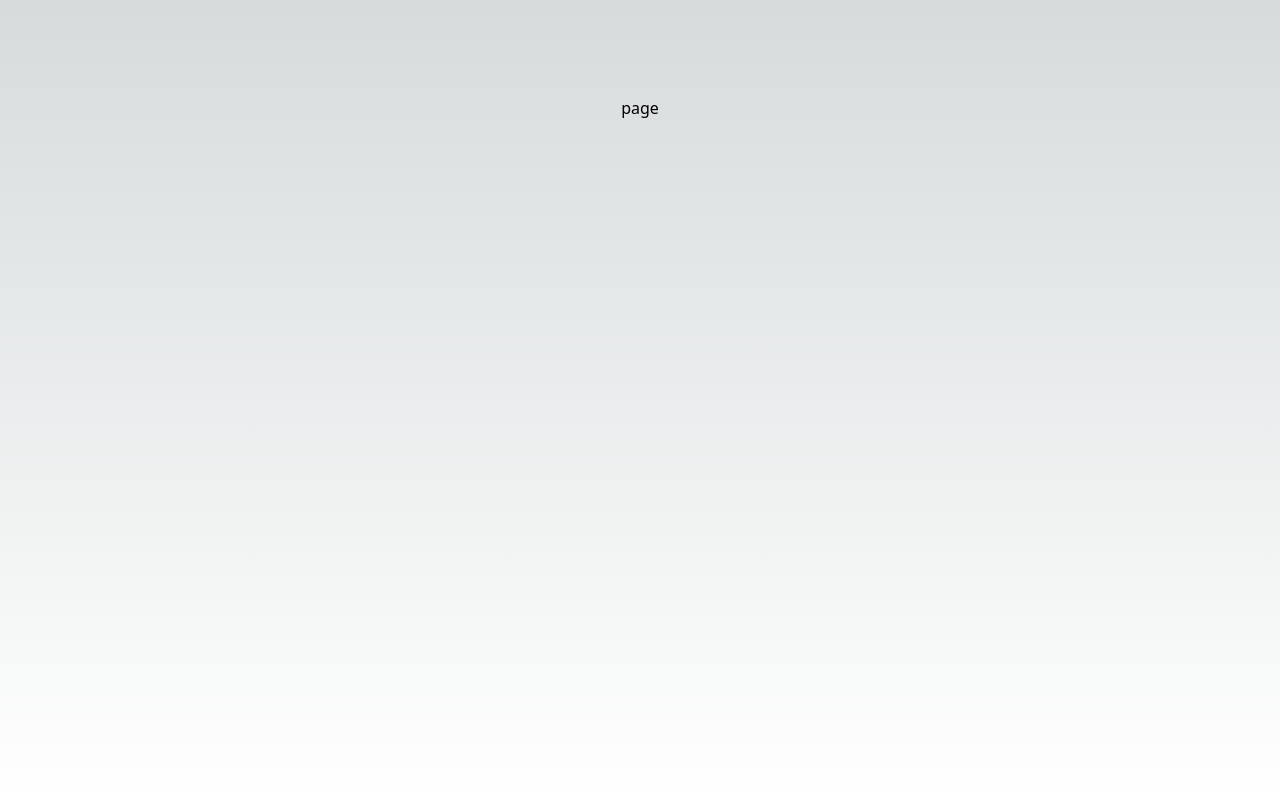
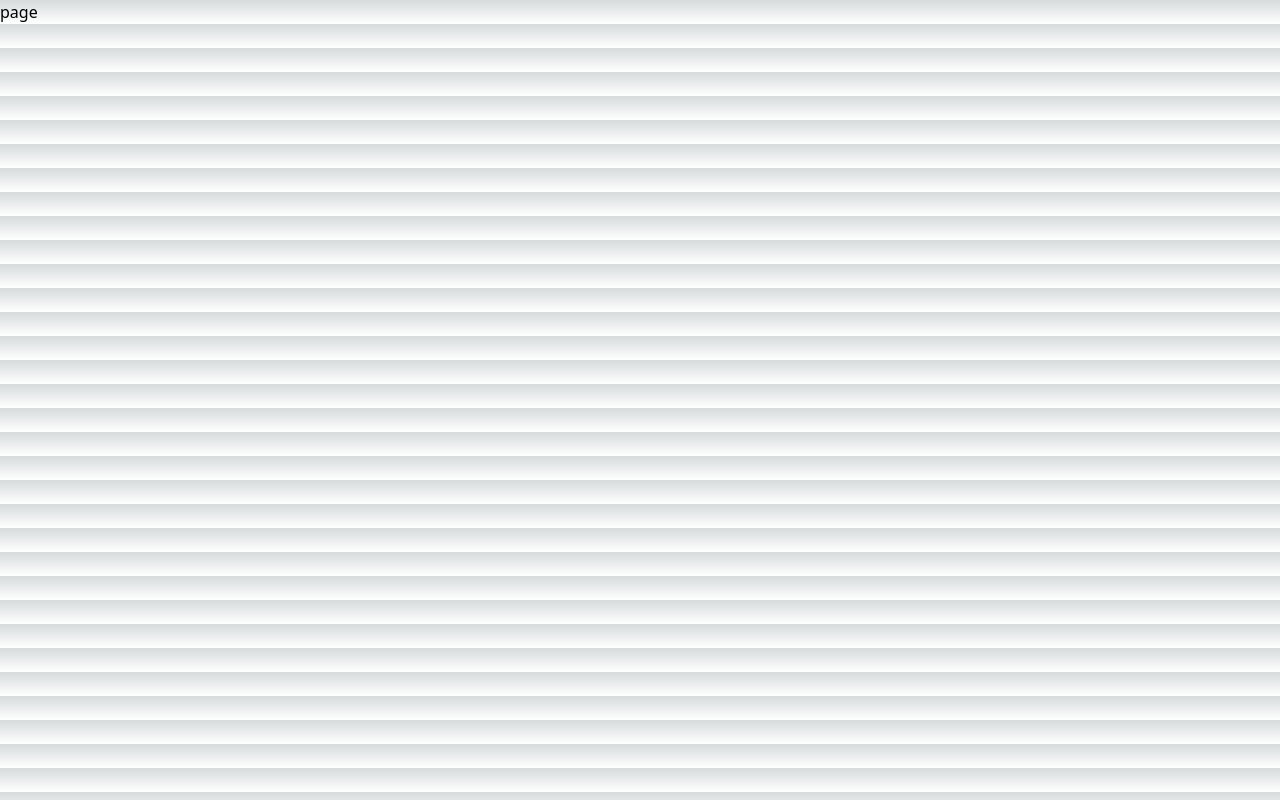
Before and after one commit to armd482/meetproejct, a Next.js app: page / in a window 1280 px wide. Built offline with nearby package versions, Linux system fonts and the light colour scheme.

Commit message:
Fix: 라이브러리 버전 관리

```diff
--- a/package.json
+++ b/package.json
@@ -17,8 +17,8 @@
     "@types/node": "^20",
     "@types/react": "^18",
     "@types/react-dom": "^18",
-    "@typescript-eslint/eslint-plugin": "^8.2.0",
-    "@typescript-eslint/parser": "^8.2.0",
+    "@typescript-eslint/eslint-plugin": "^7.0.0",
+    "@typescript-eslint/parser": "^7.0.0",
     "autoprefixer": "^10.4.20",
     "eslint": "^8.57.0",
     "eslint-config-airbnb": "^19.0.4",
@@ -29,6 +29,7 @@
     "eslint-plugin-jsx-a11y": "^6.9.0",
     "eslint-plugin-prettier": "^5.2.1",
     "eslint-plugin-react": "^7.35.0",
+    "eslint-plugin-react-hooks": "^4.3.0",
     "eslint-plugin-tailwindcss": "^3.17.4",
     "lint-staged": "^15.2.9",
     "postcss": "^8.4.41",
--- /dev/null
+++ b/postcss.config.js
@@ -0,0 +1,6 @@
+module.exports = {
+  plugins: {
+    tailwindcss: {},
+    autoprefixer: {},
+  },
+}
--- /dev/null
+++ b/tailwind.config.js
@@ -0,0 +1,8 @@
+/** @type {import('tailwindcss').Config} */
+module.exports = {
+  content: [],
+  theme: {
+    extend: {},
+  },
+  plugins: [],
+}
```
Also changed, not shown: 2 other files (tests, documents, lock files or other folders).
